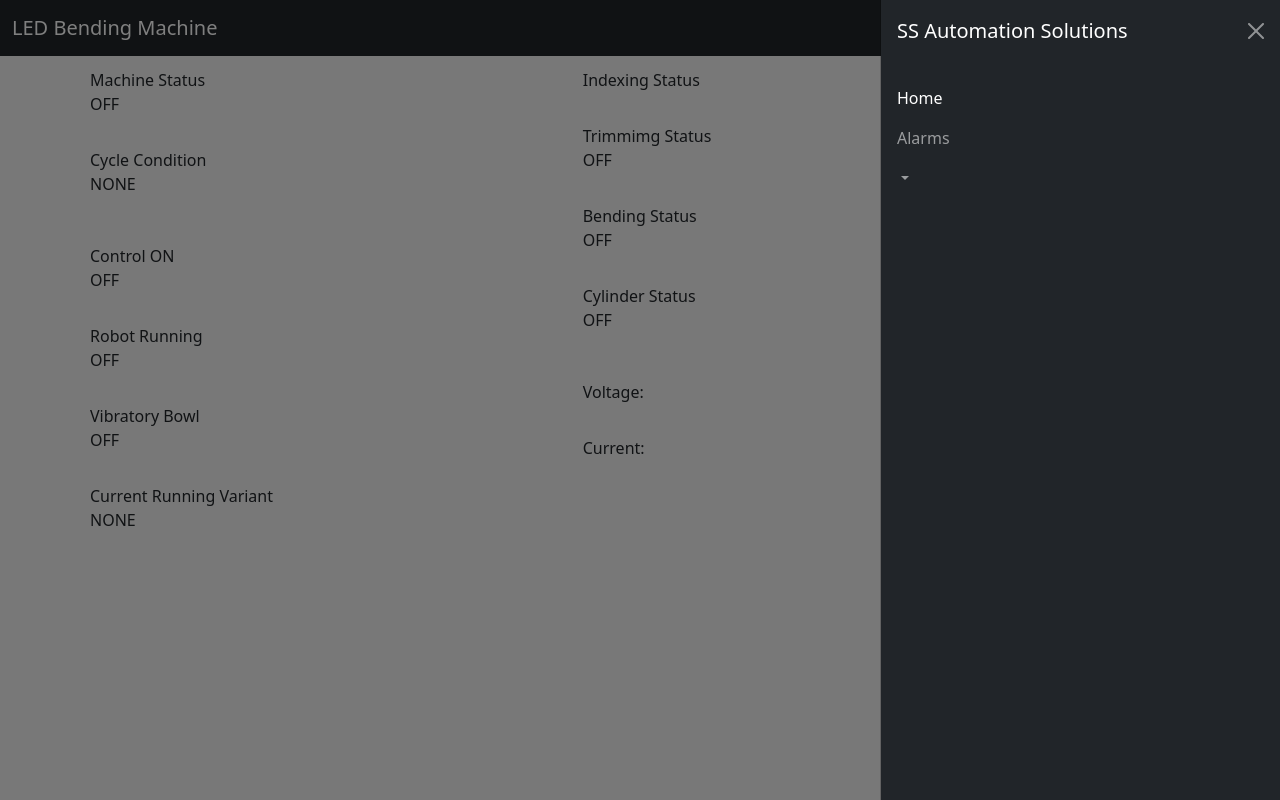
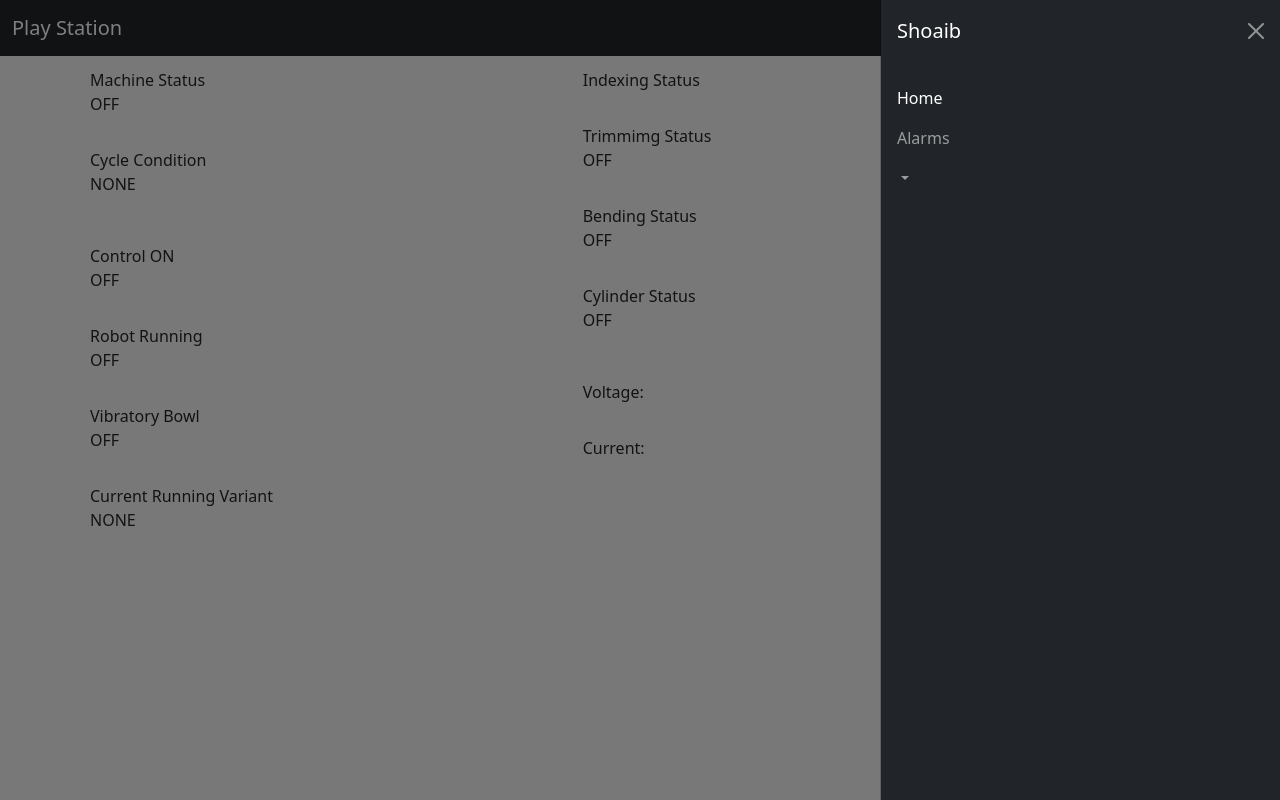
Before and after one commit to Shoaibullakhan99/node-opcua, a website: page FE/index.html in a window 1280 px wide. Both pictures are taken after a click on the button 1240 px from the left and 28 px from the top of the page. Drawn offline with Linux system fonts and the light colour scheme; no server answers.

Commit message:
Update index.html

```diff
--- a/FE/index.html
+++ b/FE/index.html
@@ -10,13 +10,13 @@
     <header>
     <nav class="navbar navbar-dark bg-dark fixed-top">
       <div class="container-fluid">
-        <a class="navbar-brand" href="#">LED Bending Machine</a>
+        <a class="navbar-brand" href="#">Play Station</a>
         <button class="navbar-toggler" type="button" data-bs-toggle="offcanvas" data-bs-target="#offcanvasDarkNavbar" aria-controls="offcanvasDarkNavbar">
           <span class="navbar-toggler-icon"></span>
         </button>
         <div class="offcanvas offcanvas-end text-bg-dark" tabindex="-1" id="offcanvasDarkNavbar" aria-labelledby="offcanvasDarkNavbarLabel">
           <div class="offcanvas-header">
-            <h5 class="offcanvas-title" id="offcanvasDarkNavbarLabel">SS Automation Solutions</h5>
+            <h5 class="offcanvas-title" id="offcanvasDarkNavbarLabel">Shoaib</h5>
             <button type="button" class="btn-close btn-close-white" data-bs-dismiss="offcanvas" aria-label="Close"></button>
           </div>
           <div class="offcanvas-body">
```
